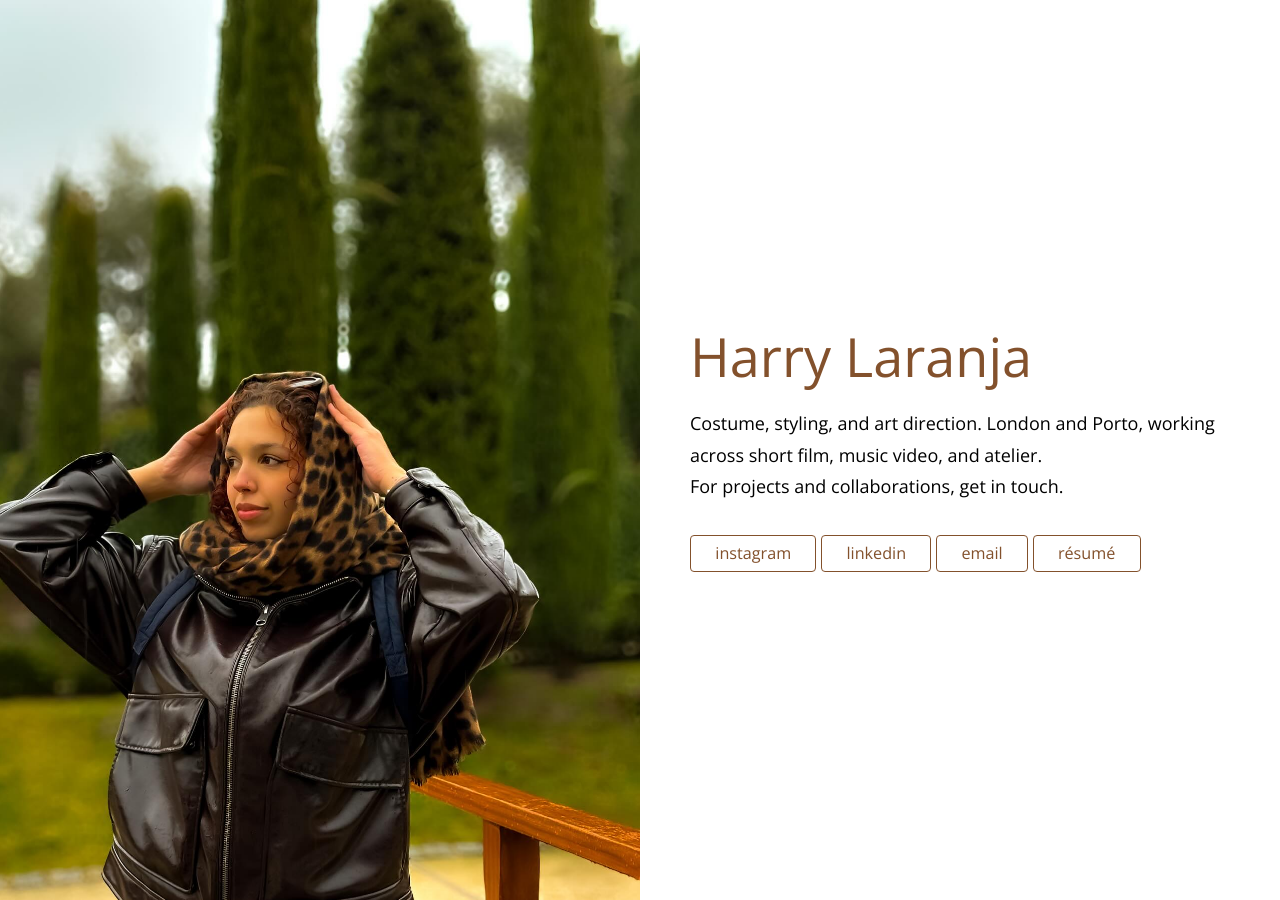
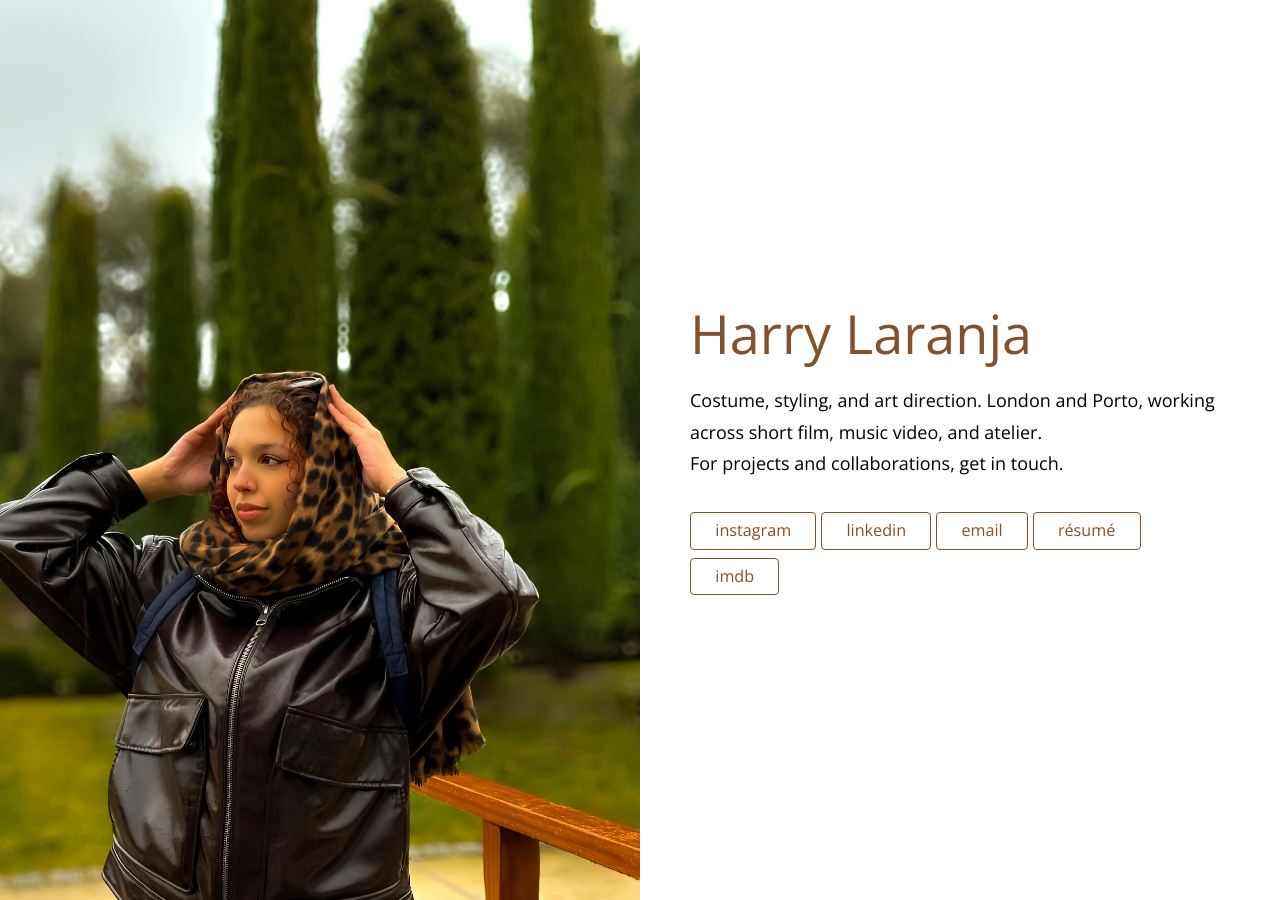
Before and after one commit to rjsteixeira/hlorange, a Jekyll site: the page built from index.html, in a window 1280 px wide. Built offline with Jekyll 4.4.1, drawn with Linux system fonts in a browser that asks for light colours.

Commit message:
imdb link and new resume

```diff
--- a/_config.yml
+++ b/_config.yml
@@ -12,11 +12,13 @@ social:
   - platform: instagram
     url: https://www.instagram.com/harry_laranja
   - platform: linkedin
-    url: https://www.linkedin.com/in/harry-laranja-077894198/
+    url: https://www.linkedin.com/in/harrylaranja
   - platform: email
     url: mailto:aharrylaranja@gmail.com
   - platform: résumé
     url: assets/cv/HarryLaranja_CV.pdf
+  - platform: imdb
+    url: https://www.imdb.com/name/nm16397167/
 
 # General settings
 # url: http://www.hlorange.com
```
Also changed, not shown: assets/cv/HarryLaranja_CV.md (+1 -1 lines), 1 other file.
